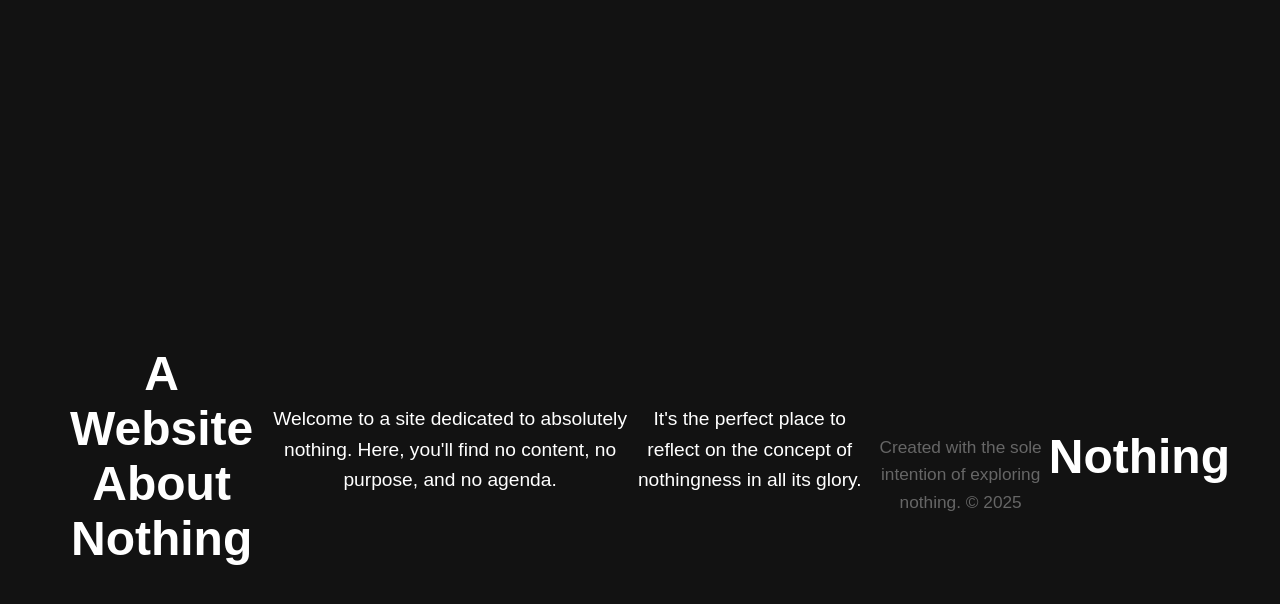
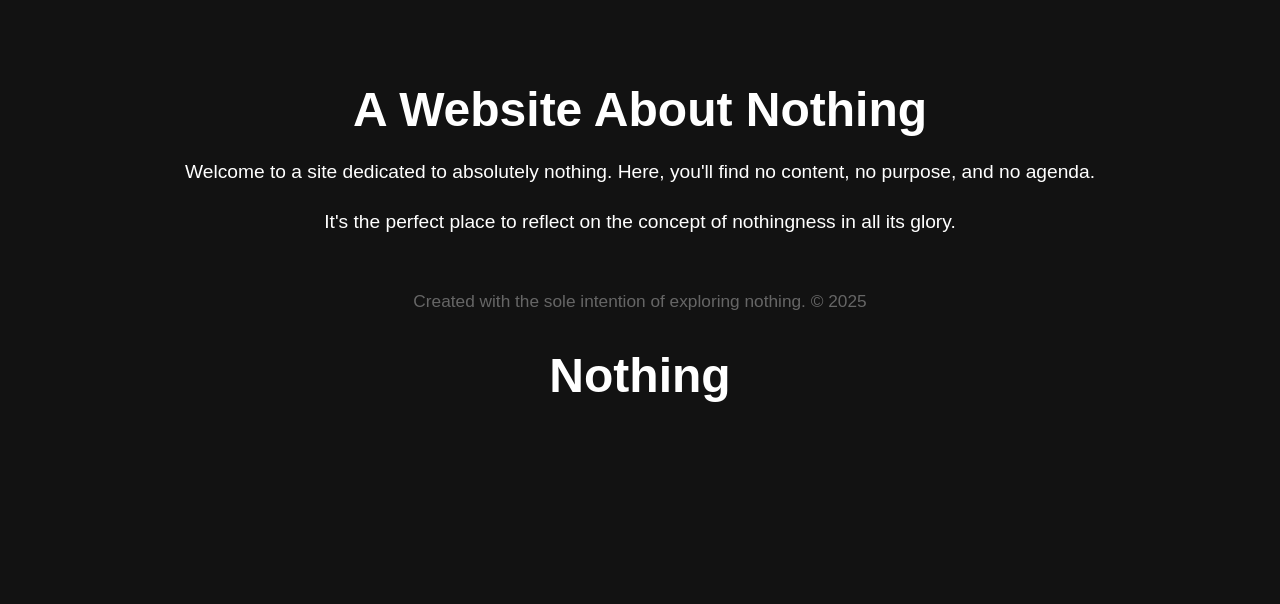
Before and after one commit to pleadthefif/AboutNothing, a plain HTML site: page index.html in a window 1280 px wide. Drawn offline with Linux system fonts and the light colour scheme.

Commit message:
Update index.html

```diff
--- a/index.html
+++ b/index.html
@@ -51,12 +51,6 @@
             /* Set text color to light for contrast */
             color: #ffffff;
 
-            /* Center content */
-            display: flex;
-            justify-content: center;
-            align-items: center;
-            height: 100vh;
-            margin: 0;
             font-family: Arial, sans-serif;
         }
 
```
